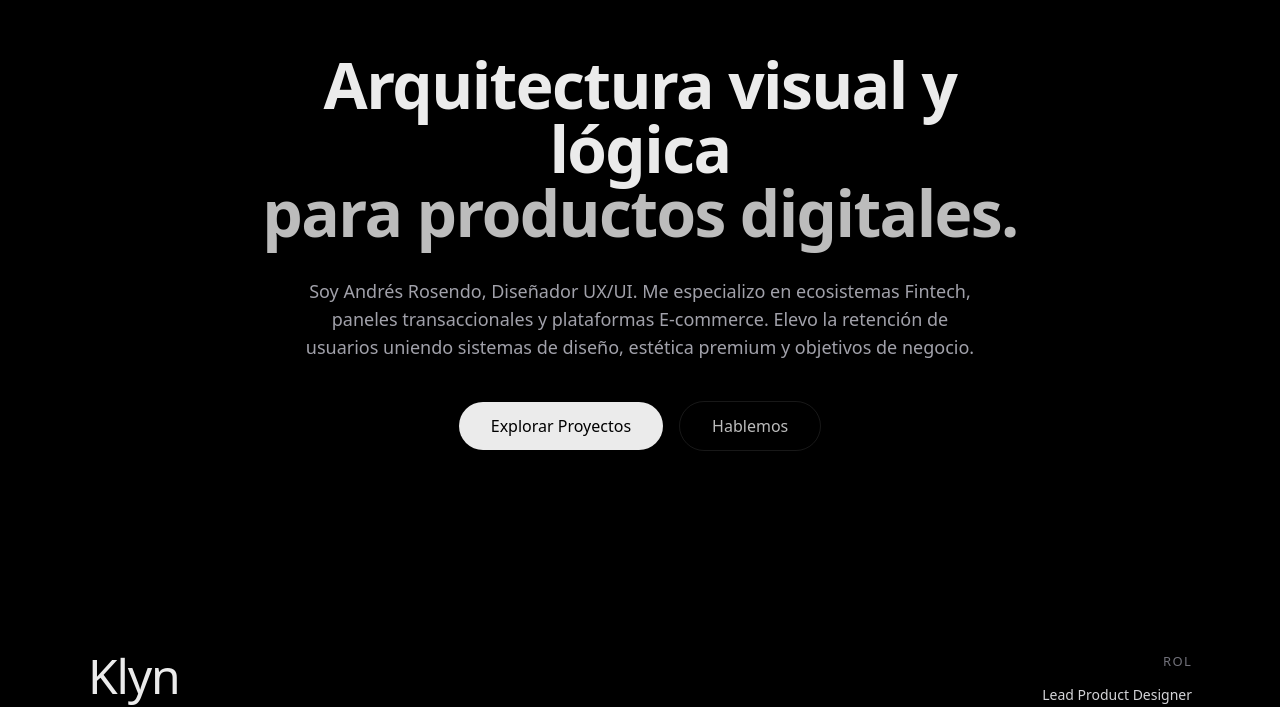
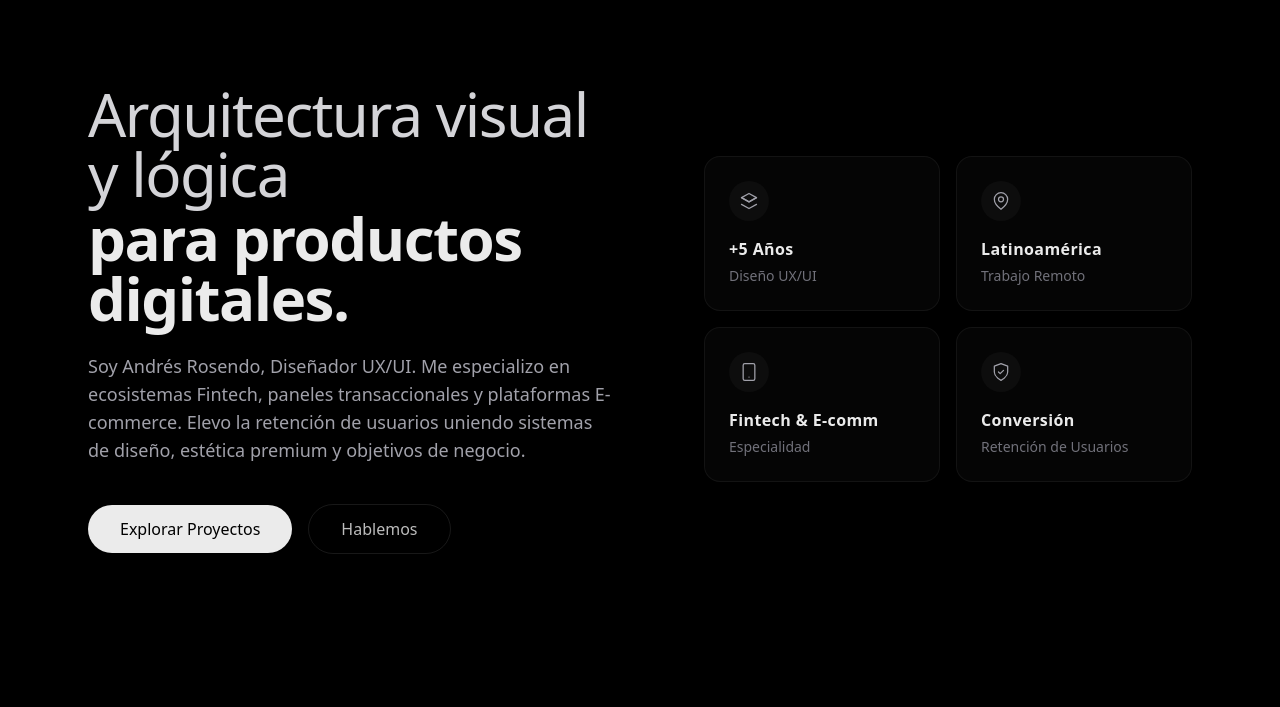
Before and after one commit to rosendojoseandres-dev/rosendodesign, a Next.js app: page / in a window 1280 px wide. Shown: the part 108-815 px from the top of the page. Built offline with nearby package versions, Linux system fonts and the light colour scheme.

Commit message:
feat: redesign hero section with split layout and metric cards

```diff
--- a/src/components/Hero.tsx
+++ b/src/components/Hero.tsx
@@ -2,26 +2,52 @@
 
 import { motion } from "framer-motion";
 
+const metrics = [
+  {
+    icon: <svg width="20" height="20" viewBox="0 0 24 24" fill="none" stroke="currentColor" strokeWidth="1.5" strokeLinecap="round" strokeLinejoin="round" className="text-zinc-400"><path d="m21 16-9 5-9-5"/><path d="m21 8-9 5-9-5"/><path d="m3 8 9-5 9 5-9 5-9-5Z"/></svg>,
+    title: "+5 Años",
+    subtitle: "Diseño UX/UI"
+  },
+  {
+    icon: <svg width="20" height="20" viewBox="0 0 24 24" fill="none" stroke="currentColor" strokeWidth="1.5" strokeLinecap="round" strokeLinejoin="round" className="text-zinc-400"><path d="M20 10c0 6-8 12-8 12s-8-6-8-12a8 8 0 0 1 16 0Z"/><circle cx="12" cy="10" r="3"/></svg>,
+    title: "Latinoamérica",
+    subtitle: "Trabajo Remoto"
+  },
+  {
+    icon: <svg width="20" height="20" viewBox="0 0 24 24" fill="none" stroke="currentColor" strokeWidth="1.5" strokeLinecap="round" strokeLinejoin="round" className="text-zinc-400"><rect width="14" height="20" x="5" y="2" rx="2" ry="2"/><path d="M12 18h.01"/></svg>,
+    title: "Fintech & E-comm",
+    subtitle: "Especialidad"
+  },
+  {
+    icon: <svg width="20" height="20" viewBox="0 0 24 24" fill="none" stroke="currentColor" strokeWidth="1.5" strokeLinecap="round" strokeLinejoin="round" className="text-zinc-400"><path d="M12 22s8-4 8-10V5l-8-3-8 3v7c0 6 8 10 8 10z"/><path d="m9 12 2 2 4-4"/></svg>,
+    title: "Conversión",
+    subtitle: "Retención de Usuarios"
+  }
+];
+
 export default function Hero() {
   return (
-    <section id="top" className="relative overflow-hidden">
-      <div className="container-max relative flex min-h-[90vh] flex-col items-center justify-center py-20 text-center sm:py-24 md:py-28 lg:py-32">
-        <div className="relative z-10 flex max-w-[800px] flex-col items-center pt-6 sm:pt-10 lg:pt-0">
+    <section id="top" className="relative overflow-hidden pt-32 pb-16 sm:pt-40 sm:pb-24 lg:pt-48 lg:pb-32">
+      <div className="container-max">
+        <div className="grid grid-cols-1 gap-16 lg:grid-cols-2 lg:gap-12 items-center">
+
+          {/* Columna Izquierda: Textos */}
+          <div className="flex flex-col items-start text-left max-w-2xl">
             <motion.h1
               initial={{ opacity: 0, y: 14 }}
               animate={{ opacity: 1, y: 0 }}
               transition={{ duration: 0.85, ease: [0.2, 0.8, 0.2, 1] }}
-            className="mt-0 text-[2.5rem] font-semibold leading-[1.05] tracking-tight text-white sm:text-5xl md:text-6xl lg:text-[4rem]"
+              className="text-[2.5rem] leading-[1.1] tracking-tight sm:text-5xl md:text-6xl"
             >
-            <span className="block">Arquitectura visual y lógica</span>
-            <span className="block text-white/80">para productos digitales.</span>
+              <span className="block font-light text-zinc-300">Arquitectura visual y lógica</span>
+              <span className="block font-bold text-white mt-1">para productos digitales.</span>
             </motion.h1>
 
             <motion.p
               initial={{ opacity: 0, y: 10 }}
               animate={{ opacity: 1, y: 0 }}
               transition={{ duration: 0.8, delay: 0.1, ease: [0.2, 0.8, 0.2, 1] }}
-            className="mt-6 max-w-[38rem] text-pretty text-[15px] leading-relaxed text-zinc-400 sm:mt-8 md:text-base lg:text-lg lg:max-w-[42rem]"
+              className="mt-6 text-[15px] leading-relaxed text-zinc-400 sm:text-base lg:text-lg"
             >
               Soy Andrés Rosendo, Diseñador UX/UI. Me especializo en ecosistemas Fintech, paneles transaccionales y plataformas E-commerce. Elevo la retención de usuarios uniendo sistemas de diseño, estética premium y objetivos de negocio.
             </motion.p>
@@ -30,7 +56,7 @@ export default function Hero() {
               initial={{ opacity: 0, y: 10 }}
               animate={{ opacity: 1, y: 0 }}
               transition={{ duration: 0.8, delay: 0.15, ease: [0.2, 0.8, 0.2, 1] }}
-            className="mt-10 flex flex-wrap items-center justify-center gap-4"
+              className="mt-10 flex flex-wrap items-center gap-4"
             >
               <a
                 href="#proyectos"
@@ -48,6 +74,33 @@ export default function Hero() {
               </a>
             </motion.div>
           </div>
+
+          {/* Columna Derecha: Tarjetas de Datos */}
+          <motion.div
+            initial={{ opacity: 0, scale: 0.95 }}
+            animate={{ opacity: 1, scale: 1 }}
+            transition={{ duration: 0.8, delay: 0.2, ease: [0.2, 0.8, 0.2, 1] }}
+            className="grid grid-cols-1 sm:grid-cols-2 gap-4 lg:pl-10"
+          >
+            {metrics.map((metric, i) => (
+              <div
+                key={i}
+                className="flex flex-col justify-center rounded-2xl border border-white/[0.06] bg-[#050505] p-6 transition hover:border-white/[0.12]"
+              >
+                <div className="mb-4 inline-flex h-10 w-10 items-center justify-center rounded-full bg-white/[0.03]">
+                  {metric.icon}
+                </div>
+                <h3 className="text-[15px] font-bold tracking-wide text-white sm:text-base">
+                  {metric.title}
+                </h3>
+                <p className="mt-1 text-[13px] font-medium text-zinc-500 sm:text-[14px]">
+                  {metric.subtitle}
+                </p>
+              </div>
+            ))}
+          </motion.div>
+
+        </div>
       </div>
     </section>
   );
```
Lines whose indentation alone changed are shown as unchanged.
